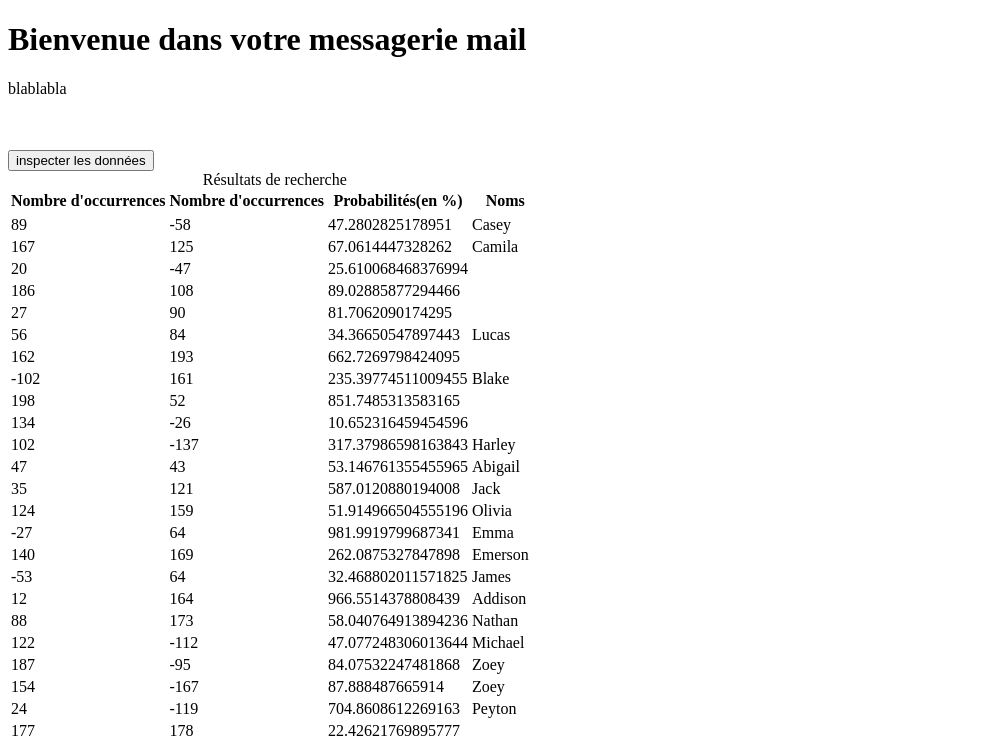
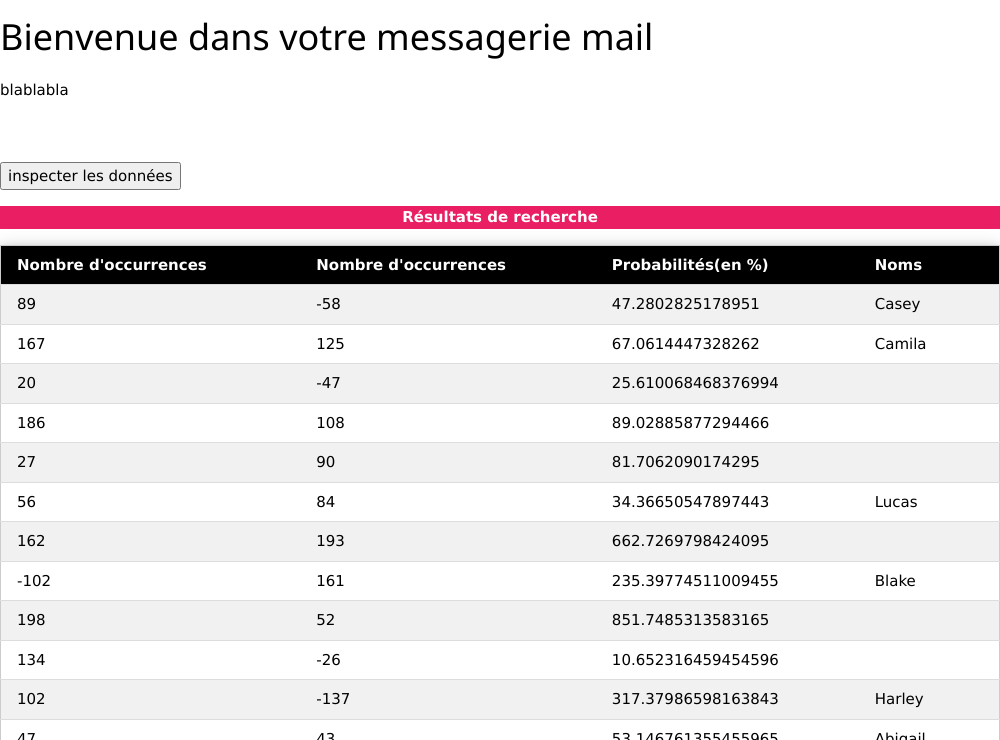
Before and after one commit to Wa-Melissa/Infodex-Infinity, an Electron app: page src/www/desktop/app/mails/app.html in a window 1000 px wide. Both pictures are taken after a click on the button "inspecter les données". Shown: the top 740 px of the page. Drawn offline with Linux system fonts and the light colour scheme.

Commit message:
mise en forme du tableau

```diff
--- a/src/www/desktop/app/mails/app.html
+++ b/src/www/desktop/app/mails/app.html
@@ -2,6 +2,9 @@
 <html>
   <head>
     <meta charset="UTF-8" />
+    <link rel="stylesheet" href="../../../w3.css">
+    <link rel="stylesheet" href="../../../common.css">
+    <link rel="stylesheet" href="../../../fontawesome/css/all.css">
     <title>The Data Librarian Game</title>
   </head>
   <body>
@@ -10,7 +13,7 @@
     <br>
     <br>
     <button id="inspect-btn">inspecter les données</button>
-    <div id="maDiv"></div>
+    <div id="maDiv" class="w3-responsive "></div>
   </body>
   <script src="../../../common.js"></script>
   <script src="listes.js"></script>
--- a/src/www/desktop/app/mails/app.js
+++ b/src/www/desktop/app/mails/app.js
@@ -68,10 +68,11 @@
 
     //Met le dataset dans un tableau html intégré a une div (id="maDiv")
     toTab(){
-      let monHtml = "<table>";
+      let tableClass = "class=\"w3-table w3-striped w3-bordered w3-table-all w3-hoverable w3-card-4\"";//Les classes pour la presentation esthetique
+      let monHtml = "<table "+tableClass+">";
 
       //Affichage du titre du tableau
-      monHtml += "\n\t<caption align=\"TOP\">" + this._bigTitle + "</caption>\n\t<thead>\n\t\t<tr>";
+      monHtml += "\n\t<caption class=\"w3-panel w3-pink\" align=\"TOP\"><b>" + this._bigTitle + "</b></caption>\n\t<thead>\n\t\t<tr class=\"w3-black\">";
 
       //Affichage du titre de chaque colonnes
       this._columnsList.map((v) => {
@@ -91,7 +92,6 @@
       //fermeture
       monHtml += "\n\t\t</tr>\n\t</tbody>\n</table>";
       document.getElementById("maDiv").innerHTML = monHtml;
-      return monHtml;
     }
   }
 
```
